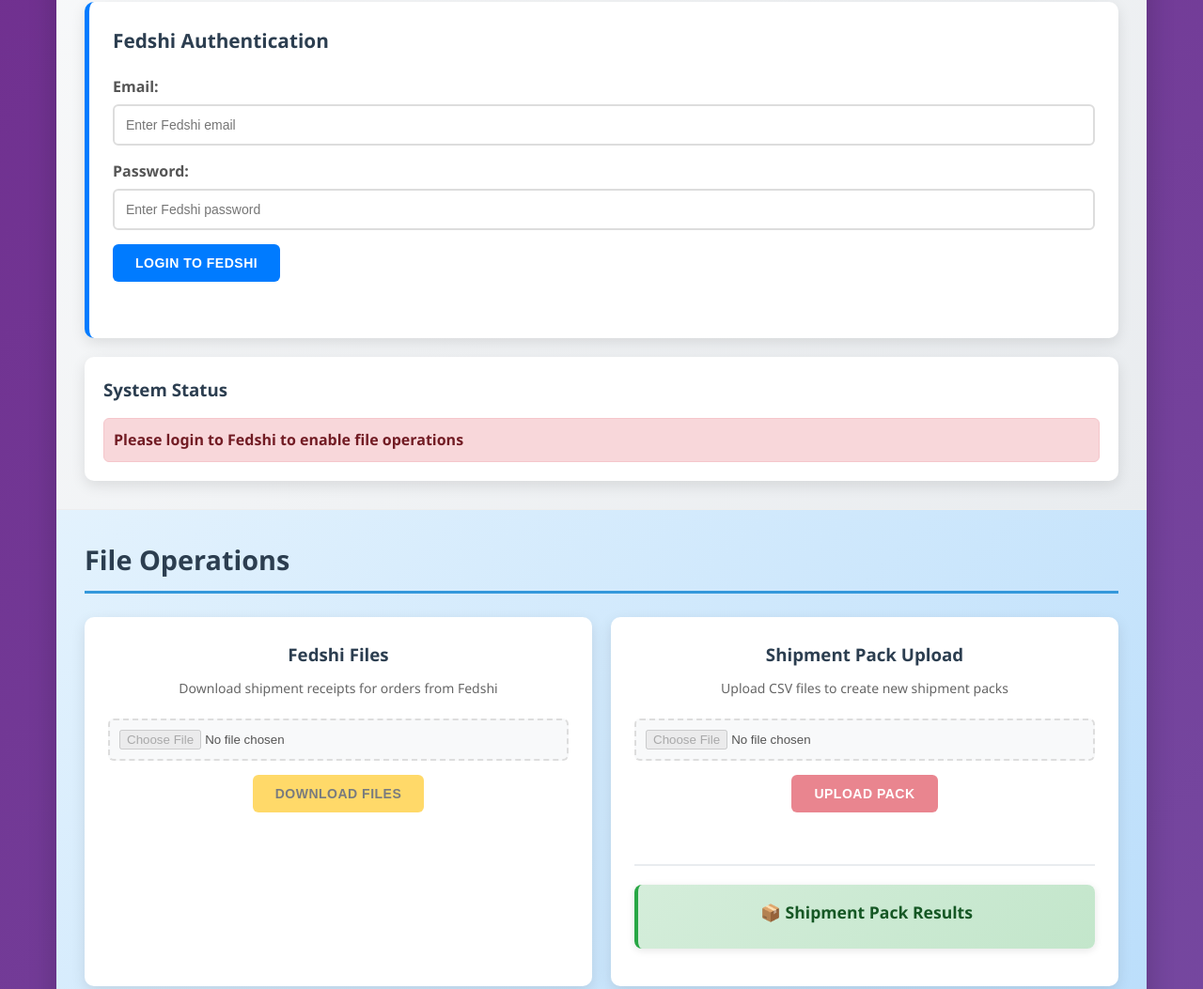
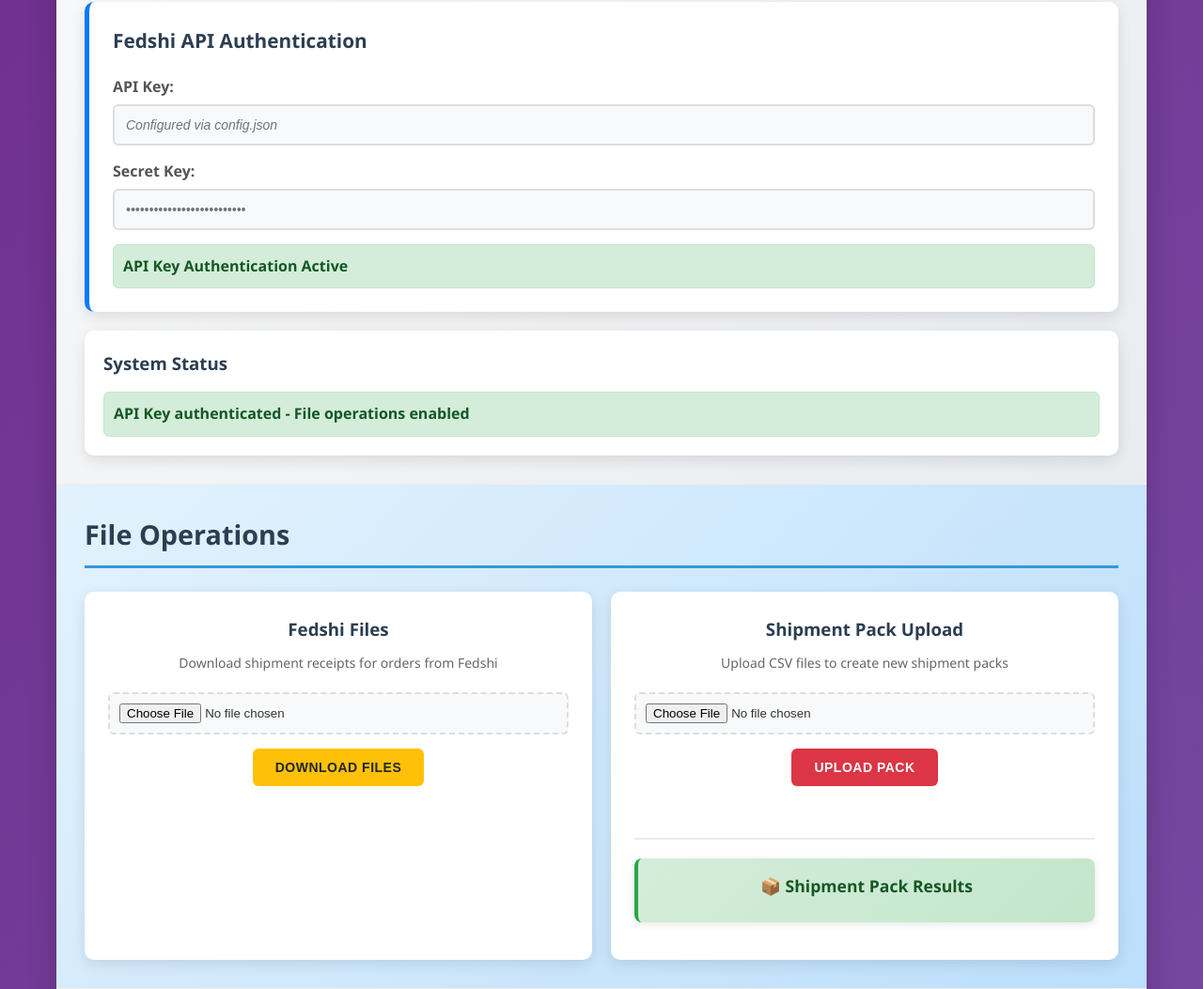
Before and after one commit to saman-shahroudi/api-key-auth-docs, a plain HTML site: page samples/robotool/index.html in a window 1280 px wide. Shown: the part 274-1327 px from the top of the page at 94% size. Drawn offline with nearby package versions, Linux system fonts and the light colour scheme.

Commit message:
Refactor Fedshi Integration Tool to use API key authentication only
- Remove login functionality and JWT token authentication
- Replace login form with API key status display
- Enable file operations by default (no login required)
- Remove authenticate() method from FedshiAPIClient
- Remove JWT token usage from API requests
- Update UI to show API key authentication status
- Simplify authentication flow for third-party integrations

```diff
--- a/samples/robotool/app.js
+++ b/samples/robotool/app.js
@@ -9,9 +9,8 @@ class FedshiIntegrationApp {
     constructor() {
         this.config = null;
         this.fedshiClient = null;
-        this.fedshiJwtToken = null;
         this.authenticationStatus = {
-            fedshi: false
+            fedshi: true  // Always true since we're using API key auth
         };
         this.processingResults = {
             failed: [],
@@ -30,7 +29,7 @@ class FedshiIntegrationApp {
             await this.loadConfiguration();
             this.setupEventListeners();
             this.updateAuthenticationStatus();
-            console.log('Fedshi Integration Tool initialized successfully');
+            console.log('Fedshi Integration Tool initialized successfully with API key authentication');
         } catch (error) {
             console.error('Failed to initialize application:', error);
             this.showMessage('Failed to initialize application. Please check the console for details.', 'error');
@@ -86,73 +85,19 @@ class FedshiIntegrationApp {
         }
     }
 
-    /**
-     * Fedshi Authentication
-     */
-    async loginFedshi() {
-        const username = document.getElementById('fedshiUsername').value;
-        const password = document.getElementById('fedshiPassword').value;
 
-        if (!username || !password) {
-            this.showMessage('Please enter both Fedshi email and password', 'error');
-            return;
-        }
-
-        this.updateStatus('fedshiAuthStatus', 'Authenticating...', 'info');
-
-        try {
-            const loginResult = await this.fedshiClient.authenticate(username, password);
-
-            if (loginResult && loginResult.Token) {
-                this.fedshiJwtToken = loginResult.Token;
-                this.authenticationStatus.fedshi = true;
-                this.updateStatus('fedshiAuthStatus', 'Authentication successful', 'success');
-                this.showMessage('Fedshi authentication successful', 'success');
-            } else {
-                this.authenticationStatus.fedshi = false;
-                this.updateStatus('fedshiAuthStatus', 'Authentication failed', 'error');
-                this.showMessage('Fedshi authentication failed. Please check your credentials.', 'error');
-            }
-        } catch (error) {
-            console.error('Fedshi authentication error:', error);
-            this.authenticationStatus.fedshi = false;
-            this.updateStatus('fedshiAuthStatus', 'Authentication error', 'error');
-            this.showMessage(`Fedshi authentication error: ${error.message}`, 'error');
-        }
-
-        this.updateAuthenticationStatus();
-    }
 
     /**
-     * Update overall authentication status and enable/disable file operations
+     * Update overall authentication status
      */
     updateAuthenticationStatus() {
-        const fedshiAuthenticated = this.authenticationStatus.fedshi;
+        // Update overall status - always authenticated with API key
+        const overallStatus = document.getElementById('overallAuthStatus');
+        overallStatus.textContent = 'API Key authenticated - File operations enabled';
+        overallStatus.className = 'status overall success';
 
-        // Update overall status
-        const overallStatus = document.getElementById('overallAuthStatus');
-        if (fedshiAuthenticated) {
-            overallStatus.textContent = 'Fedshi authenticated - File operations enabled';
-            overallStatus.className = 'status overall success';
-        } else {
-            overallStatus.textContent = 'Please login to Fedshi to enable file operations';
-            overallStatus.className = 'status overall error';
-        }
-
-        // Enable/disable file inputs and buttons
-        const fileInputs = ['fedshiFileInput', 'shipmentPackInput'];
-
-        fileInputs.forEach(id => {
-            const element = document.getElementById(id);
-            if (element) {
-                element.disabled = !fedshiAuthenticated;
-            }
-        });
-
-        // Enable buttons based on authentication
-        document.querySelectorAll('.file-card button').forEach(button => {
-            button.disabled = !fedshiAuthenticated;
-        });
+        // File inputs and buttons are already enabled by default in HTML
+        // No need to enable/disable them since we're always authenticated
     }
 
     /**
@@ -517,34 +462,7 @@ class FedshiAPIClient {
         return CryptoJS.HmacSHA256(stringToSign, this.secretKey).toString(CryptoJS.enc.Hex);
     }
 
-    async authenticate(username, password) {
-        const timestamp = new Date().toISOString();
-        const method = 'POST';
-        const path = '/api/v1/third-party/admin/login';
-        const body = JSON.stringify({
-            email: username,
-            password: password
-        });
 
-        const signature = this.generateSignature(method, path, body, timestamp);
-
-        const response = await fetch(`${this.baseUrl}${path}`, {
-            method: 'POST',
-            headers: {
-                'X-API-Key': this.apiKey,
-                'X-API-Signature': signature,
-                'X-API-Timestamp': timestamp,
-                'Content-Type': 'application/json'
-            },
-            body: body
-        });
-
-        if (!response.ok) {
-            throw new Error(`Authentication failed: ${response.status}`);
-        }
-
-        return response.json();
-    }
 
     async makeGraphQLRequest(query, variables = {}) {
         const timestamp = new Date().toISOString();
@@ -560,11 +478,6 @@ class FedshiAPIClient {
             'X-API-Timestamp': timestamp,
             'Content-Type': 'application/json'
         };
-
-        // Add JWT token if available
-        if (window.app && window.app.fedshiJwtToken) {
-            headers['Authorization'] = `Bearer ${window.app.fedshiJwtToken}`;
-        }
 
         const response = await fetch(`${this.baseUrl}${path}`, {
             method: 'POST',
@@ -648,10 +561,7 @@ class FedshiAPIClient {
             'X-API-Timestamp': timestamp
         };
 
-        if (window.app && window.app.fedshiJwtToken) {
-            headers['Authorization'] = `Bearer ${window.app.fedshiJwtToken}`;
-            console.log('DEBUG: processCSVAndCreateShipmentPack - Added JWT token');
-        }
+
 
         try {
             console.log('DEBUG: processCSVAndCreateShipmentPack - Sending request...');
--- a/samples/robotool/index.html
+++ b/samples/robotool/index.html
@@ -23,28 +23,25 @@
             <section class="auth-section">
                 <h2>Authentication</h2>
 
-                <!-- Fedshi Authentication -->
+                <!-- Fedshi API Key Authentication -->
                 <div class="auth-card fedshi">
-                    <h3>Fedshi Authentication</h3>
+                    <h3>Fedshi API Authentication</h3>
                     <div class="form-group">
-                        <label for="fedshiUsername">Email:</label>
-                        <input type="email" id="fedshiUsername" placeholder="Enter Fedshi email">
+                        <label>API Key:</label>
+                        <input type="text" value="Configured via config.json" disabled class="api-key-display">
                     </div>
                     <div class="form-group">
-                        <label for="fedshiPassword">Password:</label>
-                        <input type="password" id="fedshiPassword" placeholder="Enter Fedshi password">
+                        <label>Secret Key:</label>
+                        <input type="password" value="Configured via config.json" disabled class="api-key-display">
                     </div>
-                    <button onclick="app.loginFedshi()" class="btn btn-primary">
-                        Login to Fedshi
-                    </button>
-                    <div id="fedshiAuthStatus" class="status"></div>
+                    <div id="fedshiAuthStatus" class="status success">API Key Authentication Active</div>
                 </div>
 
                 <!-- Overall Status -->
                 <div class="overall-status">
                     <h3>System Status</h3>
-                    <div id="overallAuthStatus" class="status overall">
-                        Please login to Fedshi to enable file operations
+                    <div id="overallAuthStatus" class="status overall success">
+                        API Key authenticated - File operations enabled
                     </div>
                 </div>
             </section>
@@ -58,8 +55,8 @@
                     <div class="file-card">
                         <h3>Fedshi Files</h3>
                         <p>Download shipment receipts for orders from Fedshi</p>
-                        <input type="file" accept=".csv" id="fedshiFileInput" disabled>
-                        <button onclick="app.processFedshiFiles()" class="btn btn-warning" disabled>
+                        <input type="file" accept=".csv" id="fedshiFileInput">
+                        <button onclick="app.processFedshiFiles()" class="btn btn-warning">
                             Download Files
                         </button>
                     </div>
@@ -68,8 +65,8 @@
                     <div class="file-card">
                         <h3>Shipment Pack Upload</h3>
                         <p>Upload CSV files to create new shipment packs</p>
-                        <input type="file" accept=".csv" id="shipmentPackInput" disabled>
-                        <button onclick="app.uploadShipmentPack()" class="btn btn-danger" disabled>
+                        <input type="file" accept=".csv" id="shipmentPackInput">
+                        <button onclick="app.uploadShipmentPack()" class="btn btn-danger">
                             Upload Pack
                         </button>
                         <div id="shipmentPackStatus" class="status"></div>
--- a/samples/robotool/styles.css
+++ b/samples/robotool/styles.css
@@ -98,6 +98,14 @@ section h2 {
     margin-bottom: 5px;
     font-weight: 600;
     color: #555;
+}
+
+.api-key-display {
+    background-color: #f8f9fa;
+    border: 1px solid #dee2e6;
+    color: #6c757d;
+    font-style: italic;
+    cursor: not-allowed;
 }
 
 .form-group input {
```
